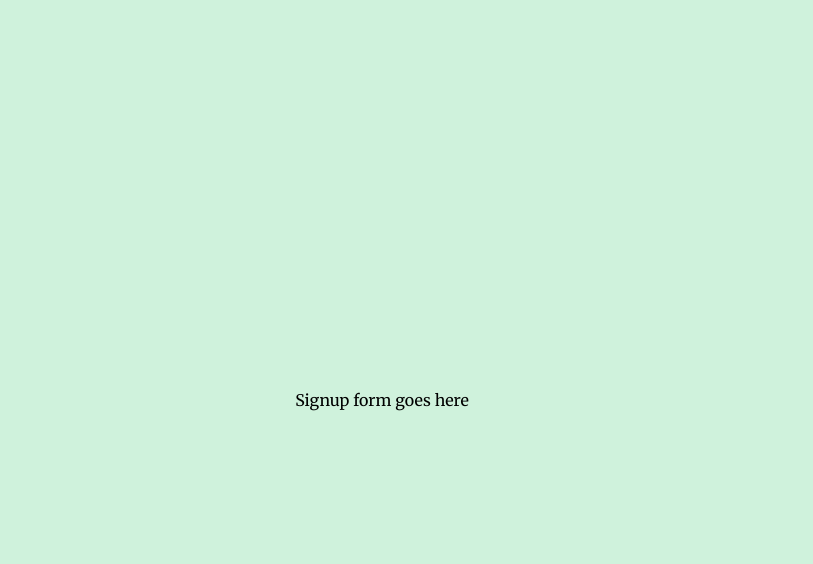
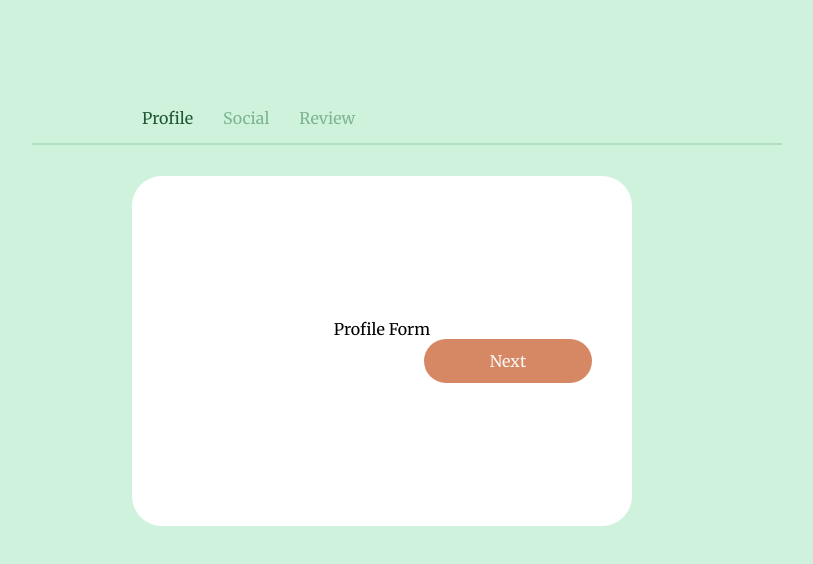
Before and after one commit to Michan0628/React-Form, a React (Create React App) app: page / in a window 1280 px wide. Shown: the top 564 px of the page, without its empty margins (258-1071 px from the left). Built offline with nearby package versions, Linux system fonts and the light colour scheme; the HTML template or start-up script is replaced by a standard one.

Commit message:
add profile form, social form, review form, and links components, add react router to redirect each form

```diff
--- a/package.json
+++ b/package.json
@@ -8,6 +8,7 @@
     "@testing-library/user-event": "^7.1.2",
     "react": "^16.13.1",
     "react-dom": "^16.13.1",
+    "react-router-dom": "^5.2.0",
     "react-scripts": "3.4.1"
   },
   "scripts": {
--- a/src/App.js
+++ b/src/App.js
@@ -1,6 +1,15 @@
-import React from 'react';
-import './App.css';
+import React from 'react'
+import { BrowserRouter as Router } from 'react-router-dom'
+import SignupForm from './components/SignupForm/SignupForm'
+import './App.css'
 
 export default function App() {
-  return <div className="app">Signup form goes here</div>;
+  return (
+<Router>
+      <div className='app'>
+        <SignupForm />
+      </div>
+</Router>
+
+  )
 }
--- /dev/null
+++ b/src/components/SignupForm/Links.js
@@ -0,0 +1,12 @@
+import React from 'react'
+import { NavLink } from 'react-router-dom'
+
+export default function Links() {
+    return (
+        <div className="step-links">
+            <NavLink to="/" exact>Profile</NavLink>
+            <NavLink to="/social">Social</NavLink>
+            <NavLink to="/review">Review</NavLink>
+        </div>
+    )
+}
--- /dev/null
+++ b/src/components/SignupForm/ProfileForm.js
@@ -0,0 +1,10 @@
+import React from 'react'
+
+export default function ProfileForm() {
+    return (
+        <form action="">
+        Profile Form
+            <input type="submit" value="Next"/>
+        </form>
+    )
+}
--- /dev/null
+++ b/src/components/SignupForm/Review.js
@@ -0,0 +1,10 @@
+import React from 'react'
+
+export default function SocialForm() {
+    return (
+        <form action="">
+        Review Form
+        <input type="submit" value="Submit All Info"/>
+        </form>
+    )
+}
--- /dev/null
+++ b/src/components/SignupForm/SignupForm.js
@@ -0,0 +1,21 @@
+import React from 'react'
+import { Route, Switch } from 'react-router-dom'
+import ProfileForm from './ProfileForm'
+import SocialForm from './SocialForm'
+import Review from './Review'
+import Links from './Links'
+
+export default function SignupForm() {
+  return (
+    <div className='signup-form'>
+      {/* Steps and links */}
+      <Links />
+      {/* forms */}
+      <Switch>
+        <Route path='/' exact component={ProfileForm} />
+        <Route path='/social' exact component={SocialForm} />
+        <Route path='/review' exact component={Review} />
+      </Switch>
+    </div>
+  )
+}
--- /dev/null
+++ b/src/components/SignupForm/SocialForm.js
@@ -0,0 +1,10 @@
+import React from 'react'
+
+export default function SocialForm() {
+    return (
+        <form action="">
+        Social Form
+        <input type="submit" value="Next"/>
+        </form>
+    )
+}
```
Also changed, not shown: 2 other files (tests, documents, lock files or other folders).
